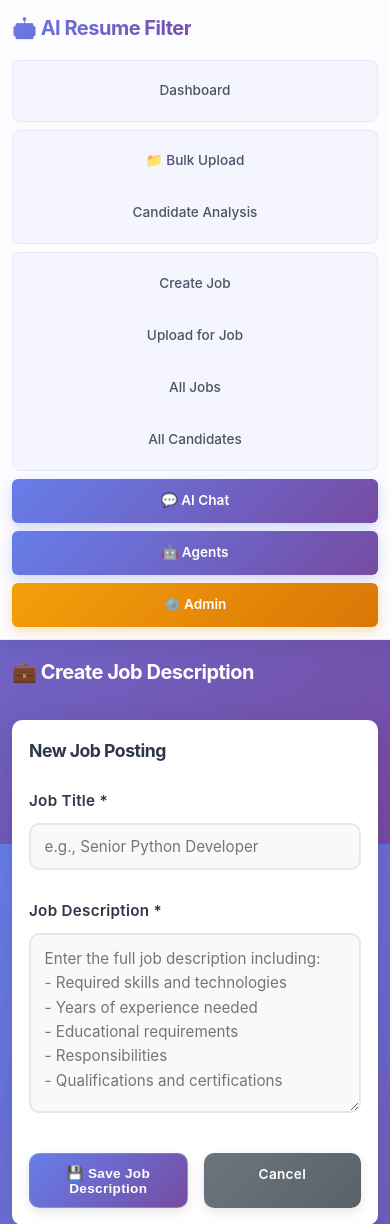
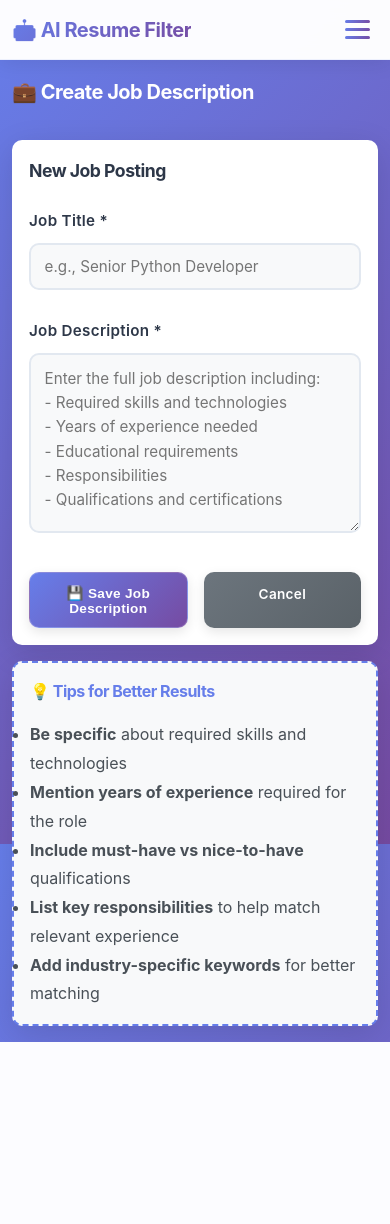
Before and after one commit to ajay-fitbit/AI-Resume-Filter, a Flask app: page /create_job in a window 390 px wide. Shown: the top 1224 px of the page. After the commit the page ends 1042 px from the top, so only its background shows below. Run offline with Flask 3, Linux system fonts and the light colour scheme; parts of the project's set-up code (start-up, migrations or seed data) failed here and were passed over.

Commit message:
Cosmetic changes

```diff
--- a/app.py
+++ b/app.py
@@ -238,10 +238,10 @@ def bulk_upload():
                              candidate_data['skills'],
                              candidate_data['experience_years'],
                              candidate_data['education'],
-                             '',  # projects
-                             '',  # certifications
-                             '',  # job_titles
-                             '')  # raw_text
+                             candidate_data.get('projects', ''),  # projects
+                             candidate_data.get('certifications', ''),  # certifications
+                             candidate_data.get('job_titles', ''),  # job_titles
+                             candidate_data.get('raw_text', ''))  # raw_text
                         )
 
                         # Filter red flags - only save job-independent flags for bulk upload
@@ -350,10 +350,10 @@ def upload():
                          candidate_data['skills'],  # Already a comma-separated string from parser
                          candidate_data['experience_years'],
                          candidate_data['education'],
-                         '',  # projects
-                         '',  # certifications
-                         '',  # job_titles
-                         '')  # raw_text (stored in state but not needed here)
+                         candidate_data.get('projects', ''),  # projects
+                         candidate_data.get('certifications', ''),  # certifications
+                         candidate_data.get('job_titles', ''),  # job_titles
+                         candidate_data.get('raw_text', ''))  # raw_text (stored in state but not needed here)
                     )
 
                     # Save analysis results
@@ -466,9 +466,11 @@ def candidates():
             SELECT c.id, c.name, c.email, c.phone, c.created_at,
                    ar.match_score, ar.tier, ar.skill_match_score,
                    ar.experience_match_score, ar.explanation,
-                   (SELECT COUNT(*) FROM red_flags rf WHERE rf.candidate_id = c.id AND rf.severity = 'High') as high_flags
+                   (SELECT COUNT(*) FROM red_flags rf WHERE rf.candidate_id = c.id AND rf.severity = 'High') as high_flags,
+                   rd.job_titles
             FROM candidates c
             JOIN analysis_results ar ON c.id = ar.candidate_id
+            LEFT JOIN resume_data rd ON c.id = rd.candidate_id
             WHERE ar.job_description_id = %s
             ORDER BY ar.match_score DESC
         """
@@ -482,9 +484,11 @@ def candidates():
                    COALESCE(ar.skill_match_score, 0) as skill_match_score,
                    COALESCE(ar.experience_match_score, 0) as experience_match_score,
                    COALESCE(ar.explanation, 'No analysis available') as explanation,
-                   (SELECT COUNT(*) FROM red_flags rf WHERE rf.candidate_id = c.id AND rf.severity = 'High') as high_flags
+                   (SELECT COUNT(*) FROM red_flags rf WHERE rf.candidate_id = c.id AND rf.severity = 'High') as high_flags,
+                   rd.job_titles
             FROM candidates c
             LEFT JOIN analysis_results ar ON c.id = ar.candidate_id
+            LEFT JOIN resume_data rd ON c.id = rd.candidate_id
             GROUP BY c.id
             ORDER BY c.created_at DESC
         """
--- a/app/templates/base.html
+++ b/app/templates/base.html
@@ -42,6 +42,12 @@
             gap: 1rem;
         }
 
+        .navbar-header {
+            display: flex;
+            justify-content: space-between;
+            align-items: center;
+        }
+
         .navbar h1 {
             background: linear-gradient(135deg, #667eea 0%, #764ba2 100%);
             -webkit-background-clip: text;
@@ -50,6 +56,41 @@
             font-size: 1.75rem;
             font-weight: 700;
             letter-spacing: -0.5px;
+        }
+
+        .burger-menu {
+            display: none;
+            flex-direction: column;
+            gap: 5px;
+            cursor: pointer;
+            padding: 8px;
+            border-radius: 6px;
+            transition: all 0.3s ease;
+        }
+
+        .burger-menu:hover {
+            background: rgba(102, 126, 234, 0.1);
+        }
+
+        .burger-menu span {
+            display: block;
+            width: 25px;
+            height: 3px;
+            background: linear-gradient(135deg, #667eea 0%, #764ba2 100%);
+            border-radius: 3px;
+            transition: all 0.3s ease;
+        }
+
+        .burger-menu.active span:nth-child(1) {
+            transform: rotate(45deg) translate(7px, 7px);
+        }
+
+        .burger-menu.active span:nth-child(2) {
+            opacity: 0;
+        }
+
+        .burger-menu.active span:nth-child(3) {
+            transform: rotate(-45deg) translate(7px, -7px);
         }
 
         .nav-links {
@@ -371,18 +412,34 @@
 
             .navbar-content {
                 flex-direction: column;
-                gap: 1rem;
+                gap: 0;
                 align-items: flex-start;
+            }
+
+            .navbar-header {
+                width: 100%;
             }
 
             .navbar h1 {
                 font-size: 1.5rem;
             }
 
+            .burger-menu {
+                display: flex;
+            }
+
             .nav-links {
                 flex-direction: column;
                 gap: 0.75rem;
                 width: 100%;
+                max-height: 0;
+                overflow: hidden;
+                transition: max-height 0.3s ease, margin-top 0.3s ease;
+            }
+
+            .nav-links.active {
+                max-height: 1000px;
+                margin-top: 1rem;
             }
 
             .nav-group {
@@ -616,7 +673,14 @@
 <body>
     <nav class="navbar">
         <div class="navbar-content">
-            <h1>🤖 AI Resume Filter</h1>
+            <div class="navbar-header">
+                <h1>🤖 AI Resume Filter</h1>
+                <div class="burger-menu" onclick="toggleMenu()">
+                    <span></span>
+                    <span></span>
+                    <span></span>
+                </div>
+            </div>
             <div class="nav-links">
                 <!-- Dashboard -->
                 <div class="nav-group">
@@ -666,5 +730,34 @@
 
         {% block content %}{% endblock %}
     </div>
+
+    <script>
+        function toggleMenu() {
+            const navLinks = document.querySelector('.nav-links');
+            const burgerMenu = document.querySelector('.burger-menu');
+            navLinks.classList.toggle('active');
+            burgerMenu.classList.toggle('active');
+        }
+
+        // Close menu when clicking outside
+        document.addEventListener('click', function(event) {
+            const navbar = document.querySelector('.navbar');
+            const navLinks = document.querySelector('.nav-links');
+            const burgerMenu = document.querySelector('.burger-menu');
+
+            if (!navbar.contains(event.target) && navLinks.classList.contains('active')) {
+                navLinks.classList.remove('active');
+                burgerMenu.classList.remove('active');
+            }
+        });
+
+        // Close menu when window is resized to desktop
+        window.addEventListener('resize', function() {
+            if (window.innerWidth > 768) {
+                document.querySelector('.nav-links').classList.remove('active');
+                document.querySelector('.burger-menu').classList.remove('active');
+            }
+        });
+    </script>
 </body>
 </html>
```
Also changed, not shown: app/templates/candidates.html (+11 -7 lines).
